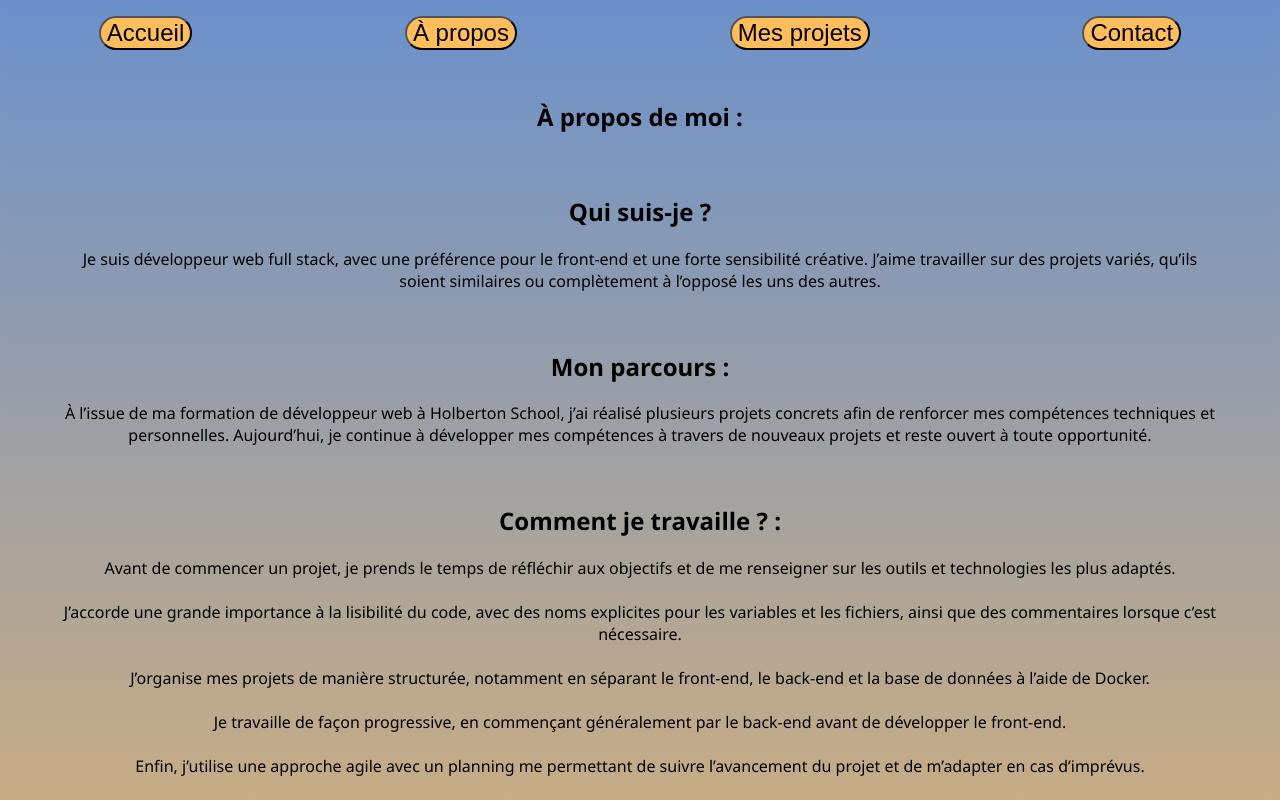
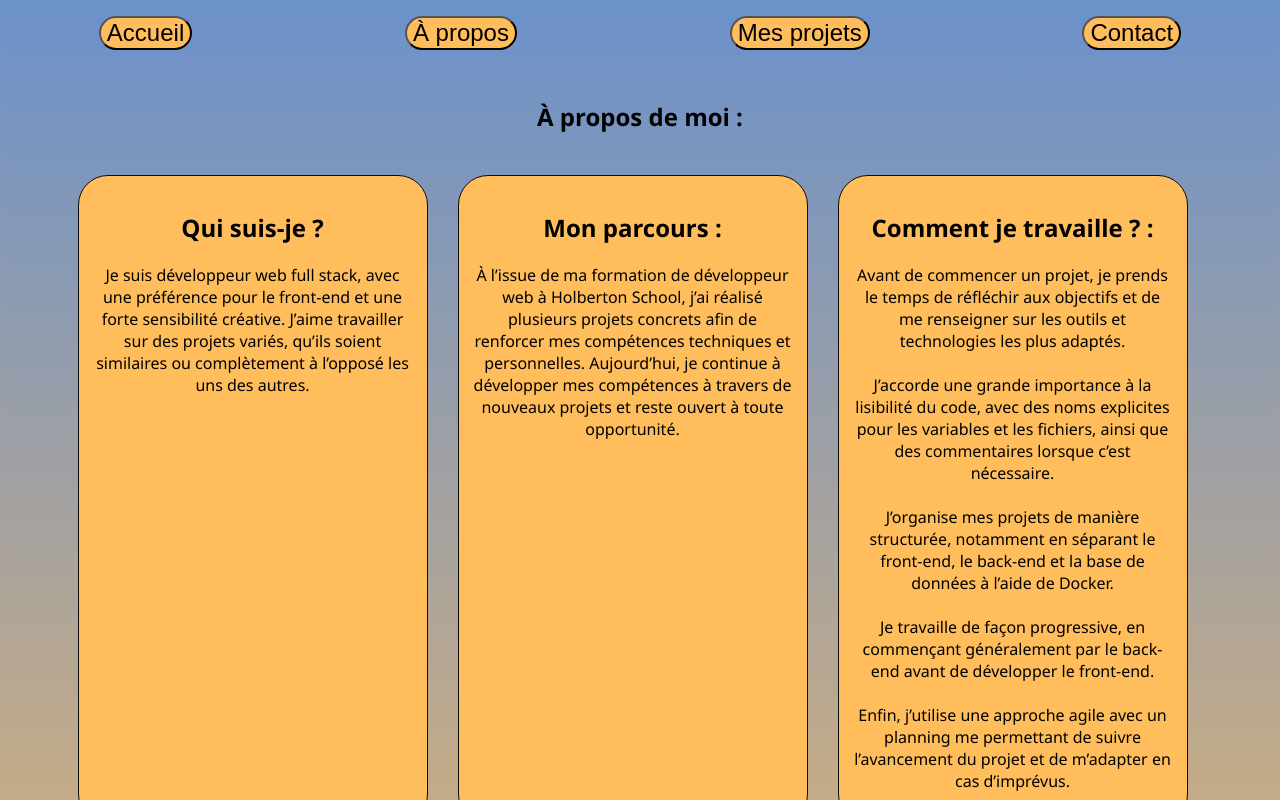
Before and after one commit to QuentinC26/Mon-Portofolio, a React (Vite) app in the folder front-end/: page / in a window 1280 px wide. Both pictures are taken after a click on the button "À propos". Shown: the top 800 px of the page. Built offline with nearby package versions, Linux system fonts and the light colour scheme.

Commit message:
i add cards-grid and card class

```diff
--- a/front-end/src/pages/App.css
+++ b/front-end/src/pages/App.css
@@ -46,3 +46,20 @@ button{
   border-color: rgb(0, 0, 0);
   font-size: 24px;
 }
+
+.cards-grid{
+  display: flex;
+  flex-wrap: wrap;
+  gap: 15px;
+  justify-content: center;
+}
+
+.card{
+  background-color: rgb(255, 189, 91);
+  border: 1px solid #0c0c0c;
+  border-radius: 30px;
+  padding: 15px;
+  width: 100%;
+  max-width: 350px;
+  box-sizing: border-box;
+}
```
